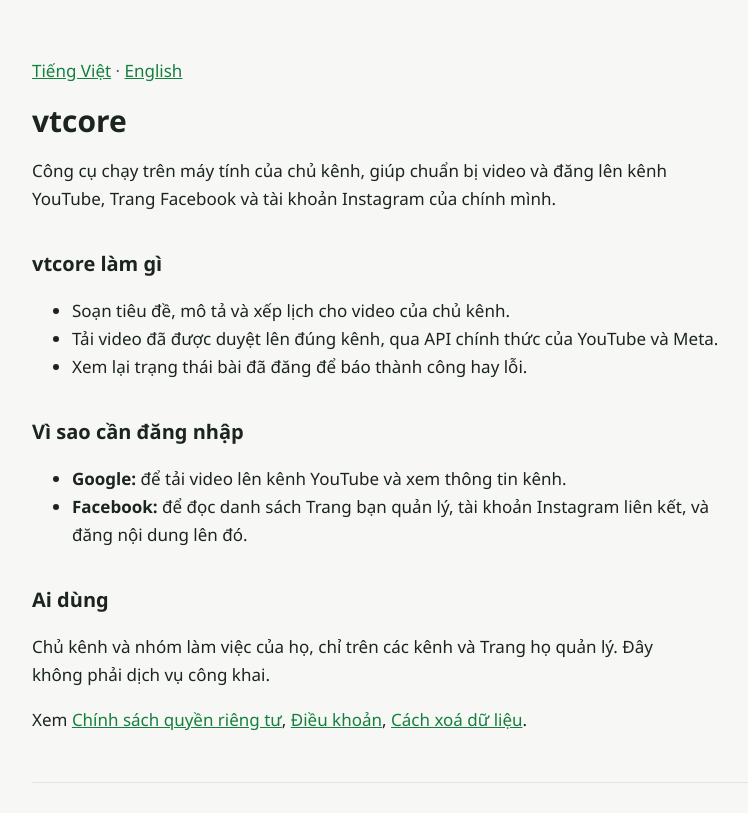
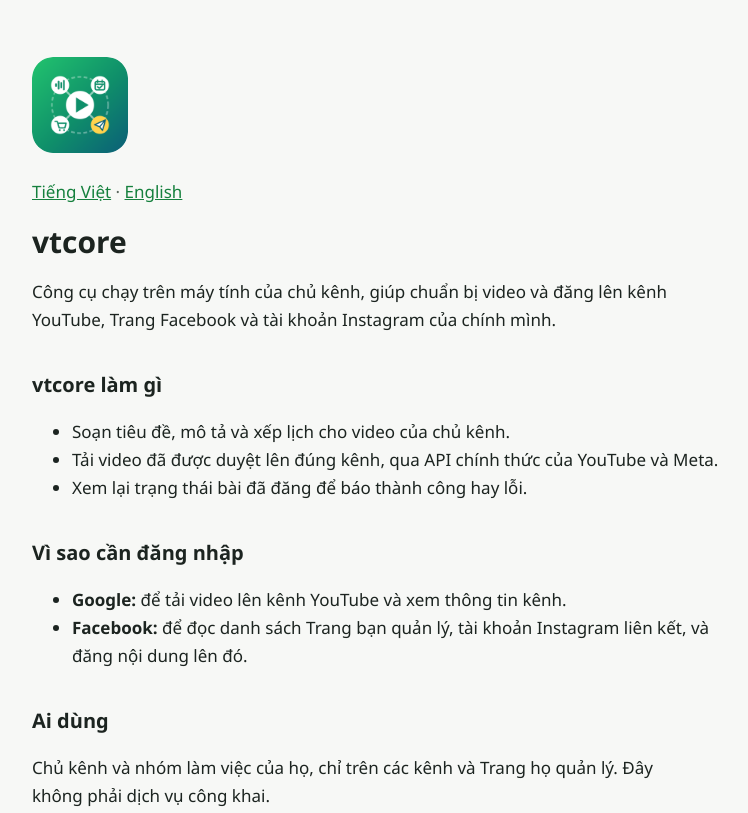
Before and after one commit to minhnhut433-star/vtcore-trang, a plain HTML site: page index.html in a window 1280 px wide. Shown: the top 813 px of the page, without its empty margins (248-996 px from the left). Drawn offline with Linux system fonts and the light colour scheme.

Commit message:
Thêm logo vtcore làm icon trang

```diff
--- a/index.html
+++ b/index.html
@@ -4,10 +4,13 @@
 <meta charset="utf-8">
 <meta name="viewport" content="width=device-width, initial-scale=1">
 <title>vtcore</title>
+<link rel="icon" type="image/png" href="vtcore-logo-1024.png">
+<link rel="apple-touch-icon" href="vtcore-logo-1024.png">
 <link rel="stylesheet" href="style.css">
 </head>
 <body>
 <main>
+<p><img src="vtcore-logo-1024.png" width="96" height="96" alt="vtcore logo" style="border-radius:22%"></p>
 <p class="lang"><a href="#vi">Tiếng Việt</a> · <a href="#en">English</a></p>
 <section id="vi" lang="vi">
 <h1>vtcore</h1>
```
Also changed, not shown: chinh-sach.html (+2 -0 lines), dieu-khoan.html (+2 -0 lines), xoa-du-lieu.html (+2 -0 lines), vtcore-logo-1024.png (added).
